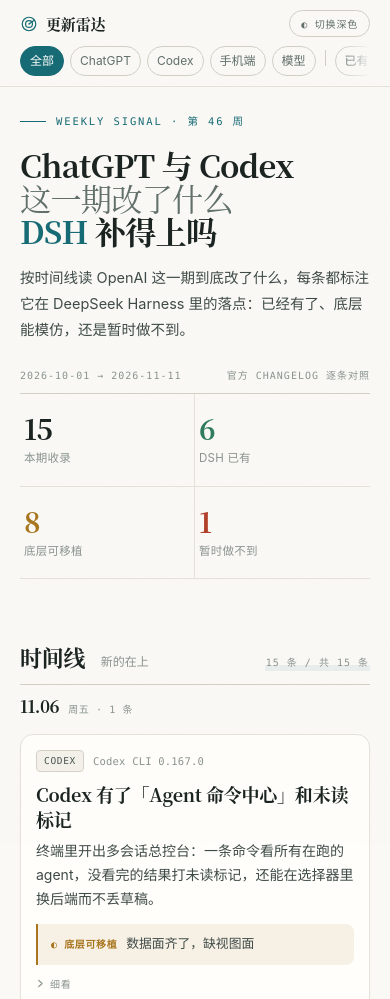
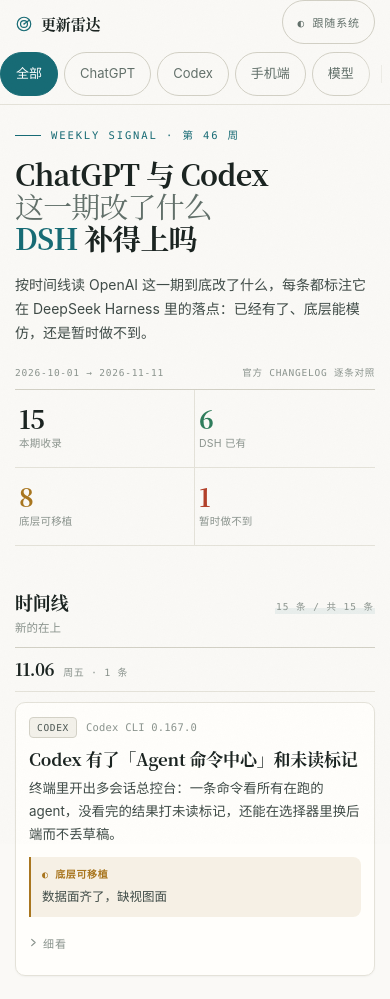
Before and after one commit to zhongjixiangyou/dsh-radar, a plain HTML site: page index.html in a window 390 px wide. Shown: the top 999 px of the page. Drawn offline with Linux system fonts and the light colour scheme.

Commit message:
手机端适配（320–430px 无横向滚动、44px 触控）+ 主题默认跟随系统、可手动锁定与回到自动

```diff
--- a/index.html
+++ b/index.html
@@ -4,7 +4,13 @@
 <meta charset="utf-8">
 <meta name="viewport" content="width=device-width, initial-scale=1, viewport-fit=cover">
 <meta name="color-scheme" content="light dark">
+<meta name="theme-color" id="themeColor" content="#faf9f6">
+<meta name="format-detection" content="telephone=no">
 <title>ChatGPT &amp; Codex 更新雷达 · DSH 对照</title>
+<script>
+/* 首屏前先把主题定下来，避免深色用户看到白闪 */
+(function(){try{var m=localStorage.getItem("radar-theme");if(["light","dark","auto"].indexOf(m)<0)m="auto";var t=m==="auto"?((window.matchMedia&&window.matchMedia("(prefers-color-scheme: dark)").matches)?"dark":"light"):m;document.documentElement.setAttribute("data-theme",t);}catch(e){}})();
+</script>
 <style>
 /* ---------------- tokens ---------------- */
 :root {
@@ -29,6 +35,7 @@
   --radius-tile: 10px;
   --radius-card: 13px;
   --radius-pill: 999px;
+  --pad: 20px;
   --serif: "Songti SC", "Source Han Serif SC", "Noto Serif CJK SC", "Songti TC", Georgia, serif;
   --sans: -apple-system, BlinkMacSystemFont, "PingFang SC", "Hiragino Sans GB", "Microsoft YaHei", sans-serif;
   --mono: "SF Mono", ui-monospace, SFMono-Regular, Menlo, monospace;
@@ -60,6 +67,8 @@
 
 *, *::before, *::after { box-sizing: border-box; }
 html { -webkit-text-size-adjust: 100%; scroll-behavior: smooth; }
+button, a, [role="button"] { -webkit-tap-highlight-color: transparent; touch-action: manipulation; }
+.entry-title, .entry-lede, .mcell, .port, .more li, .srcs a, .how-step p, .bar-row span { overflow-wrap: anywhere; }
 body {
   margin: 0;
   background: var(--paper);
@@ -375,50 +384,130 @@ footer .sp { margin-left: auto; font-family: var(--mono); font-size: 10px; lette
   .side { display: none; }
 }
 @media (max-width: 880px) {
+  html { overflow-x: clip; scroll-padding-top: calc(var(--mbar-h, 104px) + 12px); }
   body::before { opacity: .5; }
-  .shell { display: block; padding: 0 20px 80px; }
+  .shell { display: block; padding: 0 var(--pad) 80px; }
   .rail { display: none; }
-  html { scroll-padding-top: 96px; }
+
   .mbar {
     display: block; position: sticky; top: 0; z-index: 40;
-    padding: 10px 20px 0;
-    background: var(--paper);
+    padding: 0; background: var(--paper);
     border-bottom: 1px solid var(--line);
   }
-  .mbar-top { display: flex; align-items: center; gap: 10px; }
-  .mbar .chips { overflow-x: auto; flex-wrap: nowrap; padding: 9px 0 10px; scrollbar-width: none;
-    -webkit-overflow-scrolling: touch; }
+  .mbar-top { display: flex; align-items: center; gap: 10px; padding: 0 var(--pad); min-height: 48px; }
+  .mbar .chips {
+    overflow-x: auto; overflow-y: hidden; flex-wrap: nowrap; padding: 4px var(--pad) 8px;
+    scrollbar-width: none; -webkit-overflow-scrolling: touch;
+    scroll-snap-type: x proximity; overscroll-behavior-x: contain;
+  }
   .mbar .chips::-webkit-scrollbar { display: none; }
   .mbar .chips.has-more {
-    -webkit-mask-image: linear-gradient(to right, #000 calc(100% - 28px), rgba(0,0,0,.05));
-    mask-image: linear-gradient(to right, #000 calc(100% - 28px), rgba(0,0,0,.05)); }
+    -webkit-mask-image: linear-gradient(to right, #000 calc(100% - 30px), rgba(0,0,0,.05));
+    mask-image: linear-gradient(to right, #000 calc(100% - 30px), rgba(0,0,0,.05)); }
   .mbar .chips.has-more.at-end { -webkit-mask-image: none; mask-image: none; }
-  .mbar .chip { flex: none; padding: 5px 9px; font-size: 12px; }
-  .vsep { flex: none; width: 1px; height: 16px; background: var(--line-strong); margin: 4px 3px 0; }
+  /* 触控目标：横向筛选条一律 44px 高 */
+  .mbar .chip {
+    flex: none; min-height: 44px; padding: 0 15px; font-size: 13px;
+    display: inline-flex; align-items: center; justify-content: center;
+    scroll-snap-align: start;
+  }
+  .vsep { flex: none; width: 1px; height: 18px; background: var(--line-strong); margin: 13px 5px 0; }
+  .theme-btn { min-height: 44px; padding: 0 14px; font-size: 11px; }
+
   main { padding-top: 4px; }
-  .hero { padding-top: 22px; }
-  h1 { font-size: clamp(30px, 8vw, 40px); }
+  .hero { padding-top: 18px; }
+  h1 { font-size: clamp(29px, 7.8vw, 40px); }
+  .kicker { margin-bottom: 14px; }
   .lede { font-size: 14.5px; }
+  .hero-rule { margin-top: 20px; }
+
   .stats { grid-template-columns: repeat(2, 1fr); }
+  .stat { padding: 16px 4px 14px; }
   .stat:nth-child(2) { border-right: 0; }
   .stat:nth-child(1), .stat:nth-child(2) { border-bottom: 1px solid var(--line); }
-  .stat b { font-size: 28px; }
+  .stat b { font-size: 27px; }
+  .stat span { font-size: 11px; margin-top: 5px; }
+
+  .section-head { flex-wrap: wrap; align-items: baseline; gap: 4px 12px; margin: 36px 0 4px; }
+  .section-head h2 { font-size: 19px; }
+  .section-head h2 small { font-size: 11.5px; margin-left: 8px; }
+  .section-head em.tag { margin-left: auto; font-size: 9.5px; }
+
   .day { grid-template-columns: 1fr; gap: 0; }
   .day + .day { margin-top: 26px; }
-  .day-label { position: static; text-align: left; padding: 0 0 10px; display: flex; align-items: baseline; gap: 9px; }
+  .day-label {
+    position: static; text-align: left; padding: 0 0 10px;
+    display: flex; align-items: baseline; gap: 9px; border-bottom: 1px solid var(--line);
+  }
   .day-label b { font-size: 17px; }
   .day-label span { margin-top: 0; }
-  .day-items { border-left: 0; padding-left: 0; -webkit-mask-image: none; mask-image: none; }
-  .entry { padding: 15px 15px 14px; }
+  .day-items { border-left: 0; padding: 10px 0 0; -webkit-mask-image: none; mask-image: none; }
+  .entry { padding: 15px 15px 12px; }
   .entry::before { display: none; }
   .entry-title { font-size: 18px; }
-  .mrow { grid-template-columns: 1fr; gap: 5px; padding: 15px 2px; }
+
+  /* 「细看」整行可点，避免 10px 小字难点 */
+  .more-btn { min-height: 44px; padding: 10px 0; margin-top: 4px; font-size: 11px; width: 100%; justify-content: flex-start; }
+  .srcs { gap: 0 16px; }
+  .srcs a { display: inline-flex; align-items: center; min-height: 44px; }
+
+  .mrow { grid-template-columns: 1fr; gap: 6px; padding: 16px 2px; }
   .mrow--head { display: none; }
-  .mcell small { margin-top: 6px; }
-  .pill { margin-top: 4px; }
-  .how { grid-template-columns: 1fr; gap: 18px; }
+  .mcell small { margin-top: 8px; font-size: 9.5px; }
+  .pill { margin-top: 2px; }
+
+  .how { grid-template-columns: 1fr; gap: 20px; }
+  footer { margin-top: 44px; }
   footer .sp { margin-left: 0; }
 }
+
+/* 手机竖屏：360–430px */
+@media (max-width: 480px) {
+  :root { --pad: 15px; }
+  .shell { padding-bottom: 66px; }
+  h1 { font-size: clamp(26px, 7.4vw, 33px); line-height: 1.12; }
+  .lede { font-size: 14px; line-height: 1.72; }
+  .hero-rule { font-size: 9.5px; gap: 10px; letter-spacing: .08em; }
+  .hero-rule span:last-child { text-align: right; }
+
+  .stat b { font-size: 25px; }
+  .stat span { font-size: 10.5px; }
+  .section-head h2 { font-size: 18px; }
+  .section-head h2 small { display: block; margin: 2px 0 0; }
+
+  .entry { padding: 14px 13px 10px; border-radius: var(--radius-tile); }
+  .entry-title { font-size: 17px; line-height: 1.42; margin: 9px 0 6px; }
+  .entry-lede { font-size: 13.4px; line-height: 1.7; }
+  .verdict { margin-top: 11px; padding: 10px 11px; gap: 4px 9px; }
+  .verdict p { flex: 1 1 100%; font-size: 12.5px; }
+  .more li { font-size: 12.8px; }
+  .port { font-size: 12.2px; padding: 9px 10px; }
+  .srcs { font-size: 12px; }
+
+  .mrow { padding: 14px 2px 16px; }
+  .mdim { font-size: 14.5px; }
+  .mcell { font-size: 12.4px; }
+
+  .how-step p { font-size: 12.5px; }
+  footer { font-size: 11.2px; gap: 8px 18px; }
+}
+
+/* 超窄屏（<375px）再收一档 */
+@media (max-width: 374px) {
+  :root { --pad: 13px; }
+  h1 { font-size: 25px; }
+  .mbar .chip { padding: 0 12px; font-size: 12.5px; }
+  .stat b { font-size: 23px; }
+  .entry-title { font-size: 16.5px; }
+}
+
+/* 触屏：去掉 sticky hover 的抬起效果 */
+@media (hover: none) {
+  .entry:hover { box-shadow: var(--shadow); transform: none; border-color: var(--line); }
+  .entry:hover::before { background: var(--card); }
+  .chip:hover { border-color: var(--line-strong); color: var(--ink-3); }
+}
+
 @media (prefers-reduced-motion: reduce) {
   *, *::before, *::after { animation: none !important; transition: none !important; scroll-behavior: auto !important; }
 }
@@ -569,7 +658,7 @@ footer .sp { margin-left: auto; font-family: var(--mono); font-size: 10px; lette
 (function () {
   "use strict";
 
-  var state = { source: "all", status: "all", theme: null };
+  var state = { source: "all", status: "all", theme: null, themeMode: "auto" };
 
   var $ = function (sel, root) { return (root || document).querySelector(sel); };
   var esc = function (s) {
@@ -596,24 +685,62 @@ footer .sp { margin-left: auto; font-family: var(--mono); font-size: 10px; lette
   }
 
   /* ---------- theme ---------- */
-  function applyTheme(t) {
+  /* 三种模式：auto 跟随系统 / light / dark。只有手动点过才写 localStorage 锁死。 */
+  var THEME_KEY = "radar-theme";
+  var THEME_MODES = ["auto", "light", "dark"];
+  var mqDark = window.matchMedia ? window.matchMedia("(prefers-color-scheme: dark)") : null;
+
+  function savedThemeMode() {
+    var v = null;
+    try { v = localStorage.getItem(THEME_KEY); } catch (e) {}
+    return THEME_MODES.indexOf(v) > -1 ? v : "auto";
+  }
+  function resolveTheme(mode) {
+    if (mode === "auto") return (mqDark && mqDark.matches) ? "dark" : "light";
+    return mode;
+  }
+  function paintTheme(mode) {
+    var t = resolveTheme(mode);
+    state.themeMode = mode;
+    state.theme = t;
     document.documentElement.setAttribute("data-theme", t);
-    state.theme = t;
-    try { localStorage.setItem("radar-theme", t); } catch (e) {}
-    var b1 = $("#themeBtn"), b2 = $("#themeBtnM");
-    var label = t === "dark" ? "◑ 切换浅色" : "◐ 切换深色";
-    if (b1) b1.textContent = label;
-    if (b2) b2.textContent = label;
+    var color = t === "dark" ? "#12181a" : "#faf9f6";
+    var meta = document.getElementById("themeColor");
+    if (meta) meta.setAttribute("content", color);
+    var label = mode === "auto" ? "◐ 跟随系统" : (t === "dark" ? "☾ 深色" : "☀ 浅色");
+    var tip = mode === "auto"
+      ? "主题：跟随系统（点一下切到浅色）"
+      : (mode === "light" ? "主题：固定浅色（点一下切到深色）" : "主题：固定深色（点一下回到跟随系统）");
+    ["#themeBtn", "#themeBtnM"].forEach(function (sel) {
+      var el = $(sel);
+      if (!el) return;
+      el.textContent = label;
+      el.setAttribute("title", tip);
+      el.setAttribute("aria-label", tip);
+      el.setAttribute("data-mode", mode);
+    });
   }
-  (function initTheme() {
-    var saved = null;
-    try { saved = localStorage.getItem("radar-theme"); } catch (e) {}
-    var sysDark = window.matchMedia && window.matchMedia("(prefers-color-scheme: dark)").matches;
-    applyTheme(saved || (sysDark ? "dark" : "light"));
-  })();
+  function setThemeMode(mode, persist) {
+    paintTheme(mode);
+    if (persist) { try { localStorage.setItem(THEME_KEY, mode); } catch (e) {} }
+  }
+  paintTheme(savedThemeMode());
+
   ["#themeBtn", "#themeBtnM"].forEach(function (sel) {
     var el = $(sel);
-    if (el) el.addEventListener("click", function () { applyTheme(state.theme === "dark" ? "light" : "dark"); });
+    if (!el) return;
+    el.addEventListener("click", function () {
+      var next = THEME_MODES[(THEME_MODES.indexOf(state.themeMode) + 1) % THEME_MODES.length];
+      setThemeMode(next, true);
+    });
+  });
+  if (mqDark) {
+    var onSchemeChange = function () { if (state.themeMode === "auto") paintTheme("auto"); };
+    if (mqDark.addEventListener) mqDark.addEventListener("change", onSchemeChange);
+    else if (mqDark.addListener) mqDark.addListener(onSchemeChange);
+  }
+  window.addEventListener("storage", function (ev) {
+    if (ev.key === THEME_KEY) paintTheme(savedThemeMode());
   });
 
   /* ---------- filters ---------- */
@@ -644,6 +771,13 @@ footer .sp { margin-left: auto; font-family: var(--mono); font-size: 10px; lette
   }
 
   function syncChips() {
+    /* 让锚点跳转留出吸顶筛选条的高度（手机端换行/字号变化都能自适应） */
+    var bar = $(".mbar");
+    if (bar) {
+      var h = Math.round(bar.getBoundingClientRect().height);
+      if (h > 1) document.documentElement.style.setProperty("--mbar-h", h + "px");
+      else document.documentElement.style.removeProperty("--mbar-h");
+    }
     var mc = $("#mChips");
     if (!mc) return;
     var more = mc.scrollWidth > mc.clientWidth + 2;
@@ -656,6 +790,9 @@ footer .sp { margin-left: auto; font-family: var(--mono); font-size: 10px; lette
     if (mc) {
       mc.addEventListener("scroll", syncChips, { passive: true });
       window.addEventListener("resize", syncChips);
+      window.addEventListener("orientationchange", function () { setTimeout(syncChips, 120); });
+      if (window.visualViewport) window.visualViewport.addEventListener("resize", syncChips);
+      setTimeout(syncChips, 60);
     }
     [$("#sourceChips"), $("#statusChips"), $("#mChips")].forEach(function (root) {
       if (!root) return;
```
